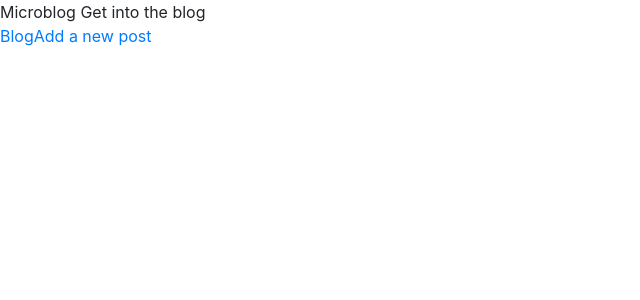
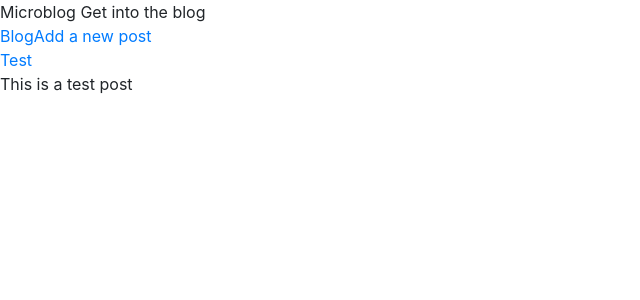
Before and after one commit to jakejg/react-microblog, a React (Create React App) app: page / in a window 1280 px wide. Shown: the top 300 px of the page, without its empty margins (0-640 px from the left). Built offline with nearby package versions, Linux system fonts and the light colour scheme.

Commit message:
preloaded a post into app

```diff
--- a/src/App.js
+++ b/src/App.js
@@ -5,7 +5,7 @@ import './App.css';
 import {v4 as uuid} from 'uuid';
 
 function App() {
-    const [posts, setPosts] = useState({});
+    const [posts, setPosts] = useState({12:{title: "Test", description: "This is a test post", body: "Test this thing out!"}});
 
     const addPost = ({title, description, body}) => {
         setPosts(posts => ({...posts, [uuid()]: {title, description, body}}))
@@ -18,4 +18,6 @@ function App() {
     );
 }
 
+
+
 export default App;
```
